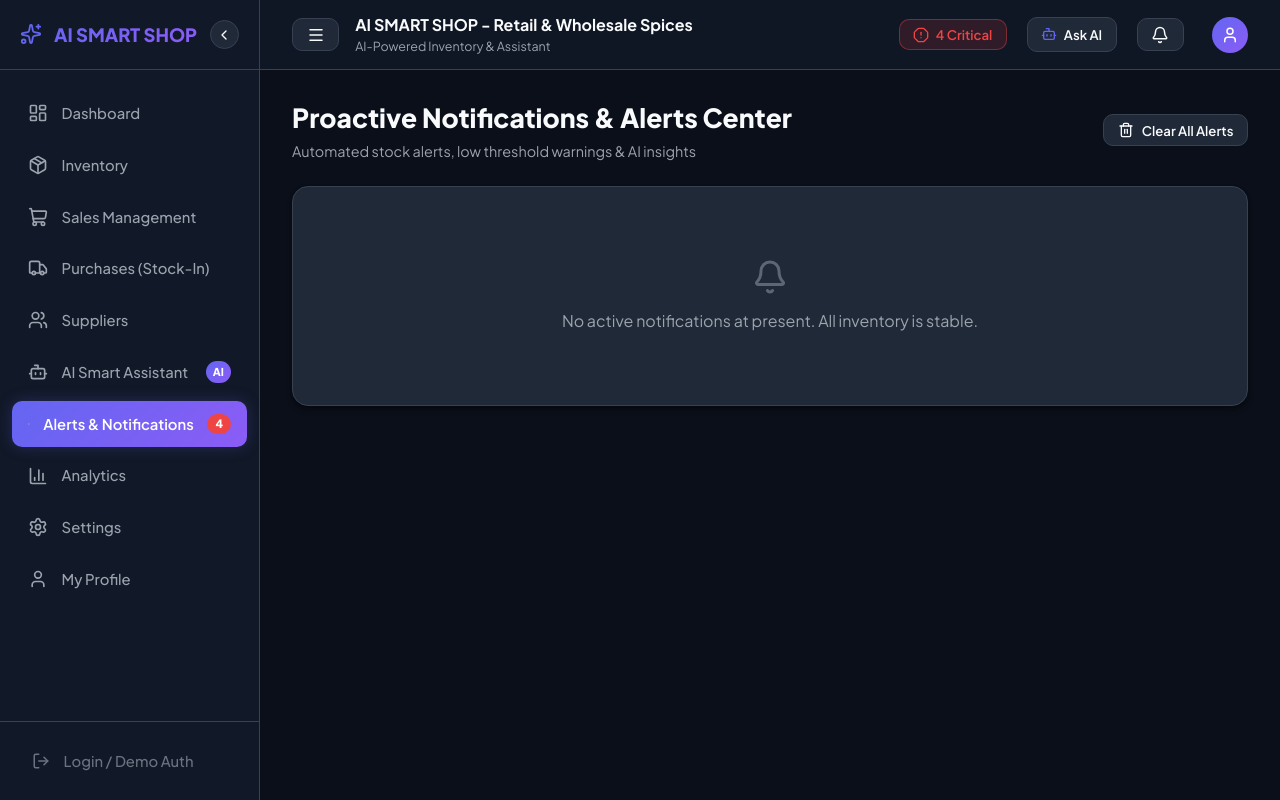
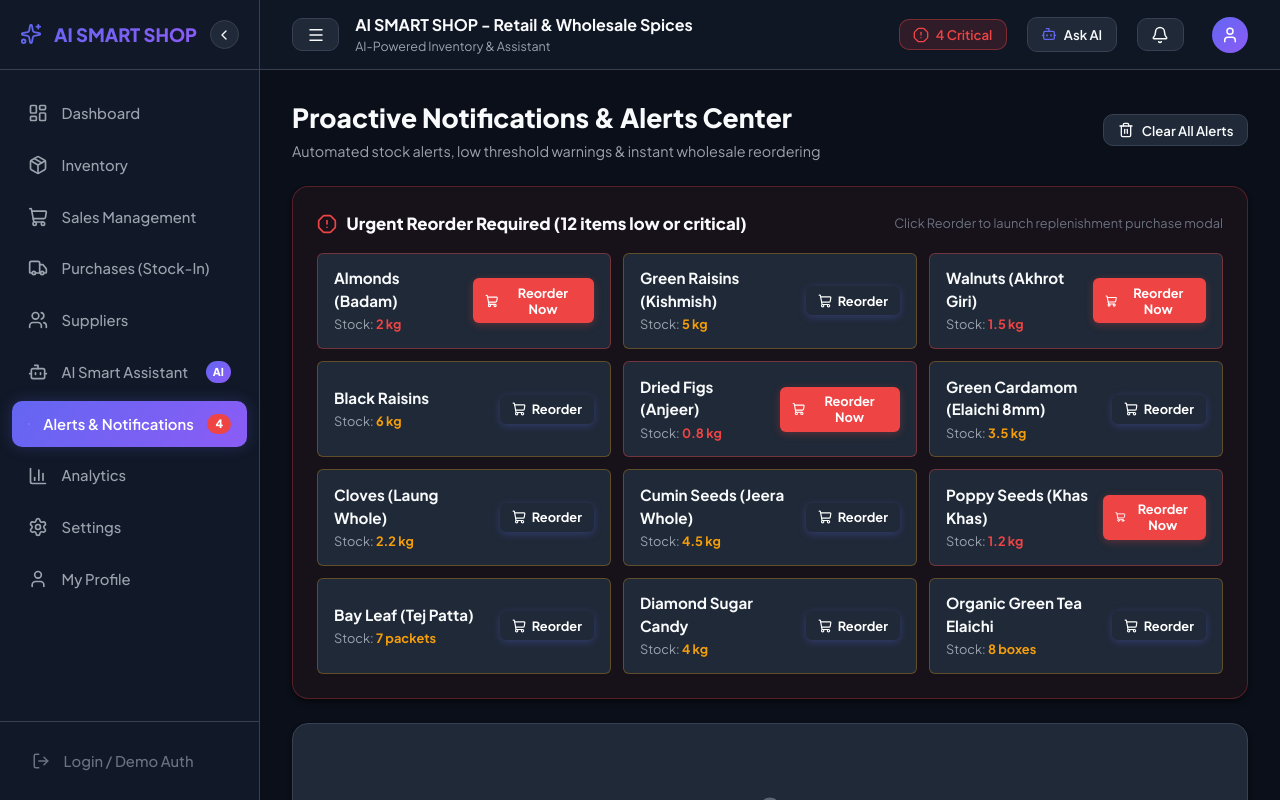
Before and after one commit to Mahasri9344/AI-Smart-Shop, a React (Vite) app: page /alerts in a window 1280 px wide. Shown: the top 800 px of the page. Built offline with nearby package versions, Linux system fonts and the light colour scheme.

Commit message:
feat: add Reorder from Alerts action buttons with auto-preselected product and supplier

```diff
--- a/src/pages/Alerts.tsx
+++ b/src/pages/Alerts.tsx
@@ -1,9 +1,23 @@
-import React from 'react';
+import React, { useState } from 'react';
 import { useShop } from '../context/ShopContext';
-import { Bell, Check, Trash2, AlertOctagon, AlertTriangle } from 'lucide-react';
+import { Bell, Check, Trash2, AlertOctagon, AlertTriangle, ShoppingCart, PackageCheck } from 'lucide-react';
+import { RecordPurchaseModal } from '../components/purchases/RecordPurchaseModal';
 
 export const Alerts: React.FC = () => {
-  const { notifications, markNotificationAsRead, clearAllNotifications } = useShop();
+  const { products, notifications, markNotificationAsRead, clearAllNotifications } = useShop();
+
+  const [isPurchaseModalOpen, setIsPurchaseModalOpen] = useState(false);
+  const [selectedReorderProductId, setSelectedReorderProductId] = useState<string | undefined>(undefined);
+
+  const handleOpenReorder = (productId: string) => {
+    setSelectedReorderProductId(productId);
+    setIsPurchaseModalOpen(true);
+  };
+
+  // Filter low and critical stock items for quick reorder summary
+  const lowOrCriticalProducts = products.filter(
+    p => p.status === 'CRITICAL' || p.status === 'LOW'
+  );
 
   return (
     <div style={{ display: 'flex', flexDirection: 'column', gap: '1.5rem' }}>
@@ -13,7 +27,7 @@ export const Alerts: React.FC = () => {
             Proactive Notifications & Alerts Center
           </h1>
           <p style={{ color: 'var(--text-secondary)', fontSize: '0.9rem', marginTop: '0.2rem' }}>
-            Automated stock alerts, low threshold warnings & AI insights
+            Automated stock alerts, low threshold warnings & instant wholesale reordering
           </p>
         </div>
 
@@ -23,6 +37,87 @@ export const Alerts: React.FC = () => {
         </button>
       </div>
 
+      {/* Quick Reorder Actions Summary for Critical & Low Stock Products */}
+      {lowOrCriticalProducts.length > 0 && (
+        <div
+          className="card"
+          style={{
+            border: '1px solid rgba(239, 68, 68, 0.3)',
+            backgroundColor: 'rgba(239, 68, 68, 0.05)',
+            display: 'flex',
+            flexDirection: 'column',
+            gap: '1rem'
+          }}
+        >
+          <div style={{ display: 'flex', alignItems: 'center', justifyContent: 'space-between', flexWrap: 'wrap', gap: '0.5rem' }}>
+            <div style={{ display: 'flex', alignItems: 'center', gap: '0.6rem' }}>
+              <AlertOctagon size={20} style={{ color: 'var(--status-critical)' }} />
+              <span style={{ fontWeight: 800, fontSize: '1.05rem', color: 'var(--text-primary)' }}>
+                Urgent Reorder Required ({lowOrCriticalProducts.length} items low or critical)
+              </span>
+            </div>
+            <span style={{ fontSize: '0.8rem', color: 'var(--text-muted)' }}>
+              Click Reorder to launch replenishment purchase modal
+            </span>
+          </div>
+
+          <div style={{ display: 'grid', gridTemplateColumns: 'repeat(auto-fill, minmax(280px, 1fr))', gap: '0.75rem' }}>
+            {lowOrCriticalProducts.map(prod => {
+              const isCritical = prod.status === 'CRITICAL';
+              return (
+                <div
+                  key={prod.id}
+                  style={{
+                    padding: '0.85rem 1rem',
+                    borderRadius: 'var(--radius-sm)',
+                    backgroundColor: 'var(--bg-card)',
+                    border: `1px solid ${isCritical ? 'var(--status-critical-border)' : 'var(--status-low-border)'}`,
+                    display: 'flex',
+                    alignItems: 'center',
+                    justifyContent: 'space-between',
+                    gap: '0.75rem'
+                  }}
+                >
+                  <div>
+                    <div style={{ fontWeight: 700, fontSize: '0.95rem', color: 'var(--text-primary)' }}>
+                      {prod.name}
+                    </div>
+                    <div style={{ fontSize: '0.8rem', color: 'var(--text-secondary)', marginTop: '0.15rem' }}>
+                      Stock: <strong style={{ color: isCritical ? 'var(--status-critical)' : 'var(--status-low)' }}>
+                        {prod.quantity} {prod.unit}
+                      </strong>
+                    </div>
+                  </div>
+
+                  <button
+                    onClick={() => handleOpenReorder(prod.id)}
+                    className="btn btn-sm"
+                    style={{
+                      backgroundColor: isCritical ? 'var(--status-critical)' : 'var(--primary-color)',
+                      color: '#ffffff',
+                      border: 'none',
+                      fontWeight: 700,
+                      display: 'inline-flex',
+                      alignItems: 'center',
+                      gap: '0.35rem',
+                      padding: '0.4rem 0.75rem',
+                      borderRadius: 'var(--radius-sm)',
+                      cursor: 'pointer',
+                      fontSize: '0.8rem',
+                      boxShadow: isCritical ? '0 2px 8px rgba(239, 68, 68, 0.3)' : '0 2px 8px rgba(99, 102, 241, 0.3)'
+                    }}
+                  >
+                    <ShoppingCart size={14} />
+                    <span>{isCritical ? 'Reorder Now' : 'Reorder'}</span>
+                  </button>
+                </div>
+              );
+            })}
+          </div>
+        </div>
+      )}
+
+      {/* Notifications History List */}
       <div className="card">
         <div style={{ display: 'flex', flexDirection: 'column', gap: '1rem' }}>
           {notifications.length === 0 ? (
@@ -31,40 +126,106 @@ export const Alerts: React.FC = () => {
               <div>No active notifications at present. All inventory is stable.</div>
             </div>
           ) : (
-            notifications.map(notif => (
+            notifications.map(notif => {
+              const product = notif.productId ? products.find(p => p.id === notif.productId) : undefined;
+              const isCriticalAlert = notif.type === 'CRITICAL_STOCK' || product?.status === 'CRITICAL';
+              const isLowAlert = notif.type === 'LOW_STOCK' || product?.status === 'LOW';
+              const isStockAlert = notif.type === 'CRITICAL_STOCK' || notif.type === 'LOW_STOCK' || Boolean(product && (product.status === 'CRITICAL' || product.status === 'LOW'));
+
+              return (
                 <div
                   key={notif.id}
                   style={{
                     display: 'flex',
                     alignItems: 'flex-start',
                     justifyContent: 'space-between',
+                    flexWrap: 'wrap',
+                    gap: '1rem',
                     padding: '1.25rem',
                     borderRadius: 'var(--radius-md)',
-                  backgroundColor: notif.type === 'CRITICAL_STOCK' ? 'rgba(239, 68, 68, 0.12)' : 'var(--bg-sidebar)',
-                  border: `1px solid ${notif.type === 'CRITICAL_STOCK' ? 'var(--status-critical-border)' : 'var(--border-color)'}`,
-                  opacity: notif.read ? 0.7 : 1
+                    backgroundColor: isCriticalAlert ? 'rgba(239, 68, 68, 0.12)' : 'var(--bg-sidebar)',
+                    border: `1px solid ${isCriticalAlert ? 'var(--status-critical-border)' : 'var(--border-color)'}`,
+                    opacity: notif.read ? 0.75 : 1
                   }}
                 >
-                <div style={{ display: 'flex', gap: '1rem' }}>
+                  <div style={{ display: 'flex', gap: '1rem', flex: 1, minWidth: '260px' }}>
                     <div style={{ marginTop: '0.15rem' }}>
-                    {notif.type === 'CRITICAL_STOCK' ? (
+                      {isCriticalAlert ? (
                         <AlertOctagon size={22} style={{ color: 'var(--status-critical)' }} />
+                      ) : isLowAlert ? (
+                        <AlertTriangle size={22} style={{ color: 'var(--status-low)' }} />
                       ) : (
-                      <AlertTriangle size={22} style={{ color: 'var(--status-low)' }} />
+                        <Bell size={22} style={{ color: 'var(--primary-color)' }} />
                       )}
                     </div>
                     <div>
-                    <div style={{ fontWeight: 800, fontSize: '1rem', color: notif.type === 'CRITICAL_STOCK' ? 'var(--status-critical)' : 'var(--text-primary)' }}>
+                      <div style={{ fontWeight: 800, fontSize: '1rem', color: isCriticalAlert ? 'var(--status-critical)' : 'var(--text-primary)' }}>
                         {notif.title}
                       </div>
                       <div style={{ fontSize: '0.9rem', color: 'var(--text-secondary)', marginTop: '0.2rem' }}>
                         {notif.message}
                       </div>
+
+                      {product && (
+                        <div style={{ fontSize: '0.8rem', color: 'var(--text-muted)', marginTop: '0.35rem', display: 'flex', gap: '1rem', flexWrap: 'wrap', alignItems: 'center' }}>
+                          <span>
+                            Current Stock: <strong style={{ color: product.status === 'CRITICAL' ? 'var(--status-critical)' : product.status === 'LOW' ? 'var(--status-low)' : 'var(--status-normal)' }}>{product.quantity} {product.unit}</strong> ({product.status})
+                          </span>
+                          {product.supplierName && (
+                            <span>Supplier: <strong style={{ color: 'var(--text-primary)' }}>{product.supplierName}</strong></span>
+                          )}
+                        </div>
+                      )}
+
                       <div style={{ fontSize: '0.75rem', color: 'var(--text-muted)', marginTop: '0.4rem' }}>
                         {new Date(notif.timestamp).toLocaleString()}
                       </div>
                     </div>
                   </div>
+
+                  <div style={{ display: 'flex', alignItems: 'center', gap: '0.5rem', flexShrink: 0 }}>
+                    {/* Reorder Action Button */}
+                    {product && (isStockAlert || product.status === 'CRITICAL' || product.status === 'LOW') && (
+                      <button
+                        onClick={() => handleOpenReorder(product.id)}
+                        className="btn btn-sm"
+                        style={{
+                          backgroundColor: (product.status === 'CRITICAL' || isCriticalAlert) ? 'var(--status-critical)' : 'var(--primary-color)',
+                          color: '#ffffff',
+                          border: 'none',
+                          fontWeight: 700,
+                          display: 'inline-flex',
+                          alignItems: 'center',
+                          gap: '0.4rem',
+                          padding: '0.45rem 0.85rem',
+                          borderRadius: 'var(--radius-sm)',
+                          cursor: 'pointer',
+                          boxShadow: (product.status === 'CRITICAL' || isCriticalAlert) ? '0 2px 8px rgba(239, 68, 68, 0.3)' : '0 2px 8px rgba(99, 102, 241, 0.3)'
+                        }}
+                      >
+                        <ShoppingCart size={15} />
+                        <span>{(product.status === 'CRITICAL' || isCriticalAlert) ? 'Reorder Now' : 'Reorder'}</span>
+                      </button>
+                    )}
+
+                    {product && product.status === 'NORMAL' && (
+                      <span
+                        style={{
+                          fontSize: '0.75rem',
+                          padding: '0.25rem 0.6rem',
+                          borderRadius: 'var(--radius-sm)',
+                          backgroundColor: 'var(--status-normal-bg)',
+                          color: 'var(--status-normal)',
+                          fontWeight: 700,
+                          display: 'inline-flex',
+                          alignItems: 'center',
+                          gap: '0.3rem'
+                        }}
+                      >
+                        <PackageCheck size={13} />
+                        Stock Restocked ({product.quantity} {product.unit})
+                      </span>
+                    )}
 
                     {!notif.read && (
                       <button
@@ -77,10 +238,19 @@ export const Alerts: React.FC = () => {
                       </button>
                     )}
                   </div>
-            ))
+                </div>
+              );
+            })
           )}
         </div>
       </div>
+
+      {/* Record Purchase Modal Integration */}
+      <RecordPurchaseModal
+        isOpen={isPurchaseModalOpen}
+        onClose={() => setIsPurchaseModalOpen(false)}
+        initialProductId={selectedReorderProductId}
+      />
     </div>
   );
 };
```
Also changed, not shown: src/components/purchases/RecordPurchaseModal.tsx (+21 -12 lines). Lines whose indentation alone changed are shown as unchanged.
